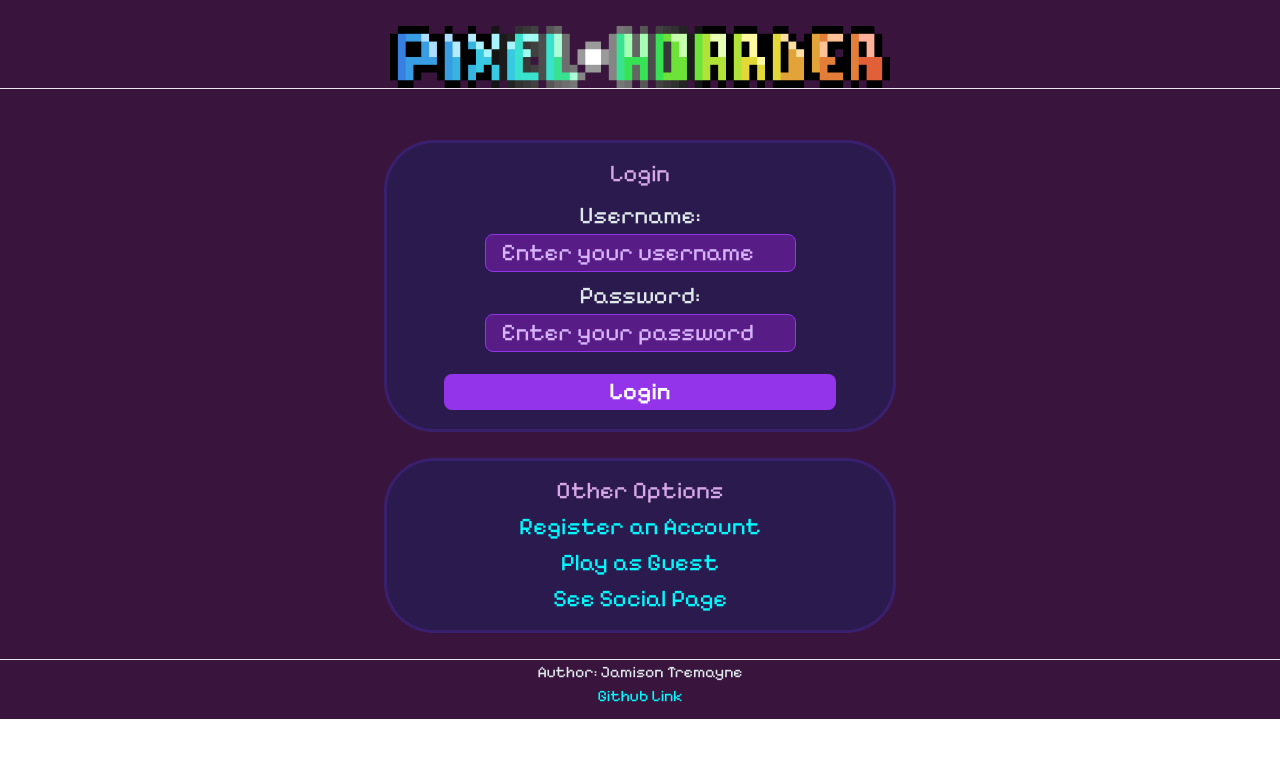
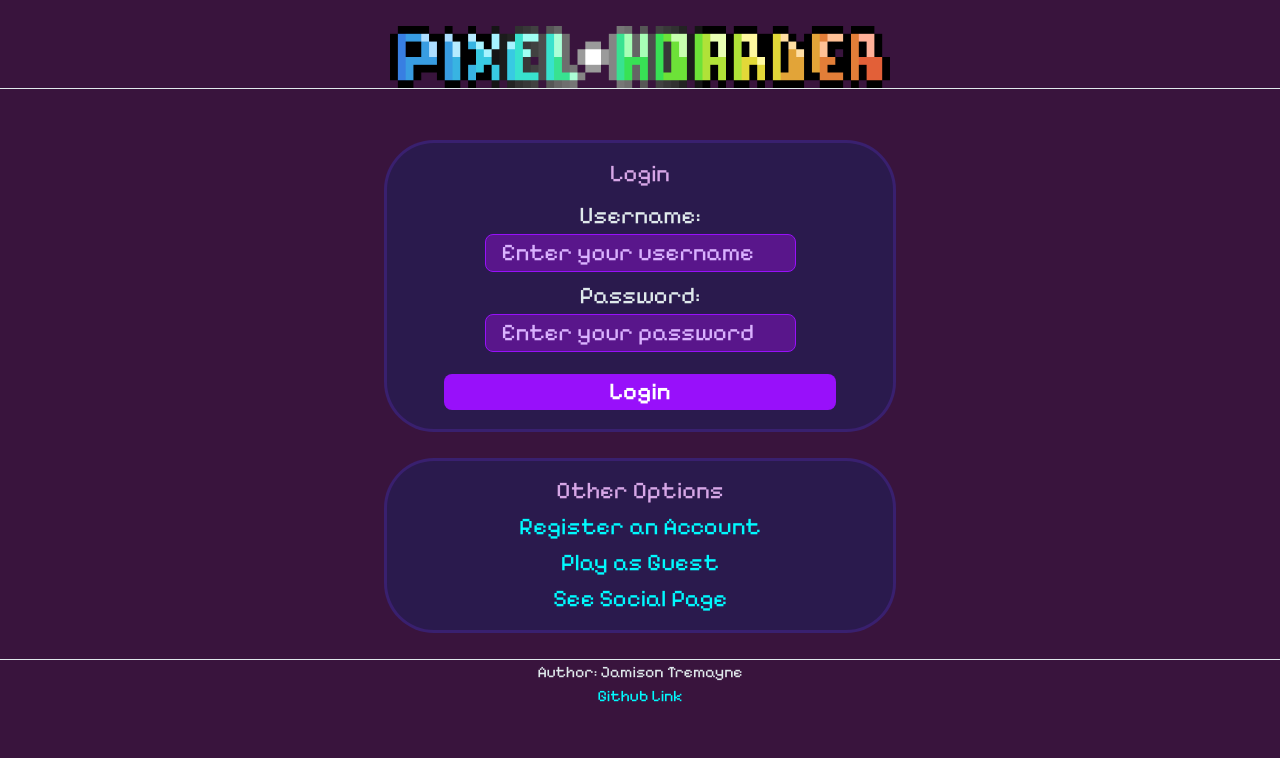
Before and after one commit to JamisonTremayne/startup, a React (Vite) app: page / in a window 1280 px wide. Shown: the top 758 px of the page. Built offline with nearby package versions, Linux system fonts and the light colour scheme.

Commit message:
Fixed Tailwind importing

```diff
--- a/index.html
+++ b/index.html
@@ -5,8 +5,6 @@
     <!-- <link rel="icon" href="/favicon.ico" /> -->
     <meta name="viewport" content="width=device-width, initial-scale=1" />
     <meta name="theme-color" content="#000000" />
-    <script src="https://cdn.tailwindcss.com"></script> <!-- This is used for Tailwind because I could not figure out how to get it setup with Vite -->
-
 
     <title>Pixel Hoarder</title>
   </head>
--- a/src/app.css
+++ b/src/app.css
@@ -1,6 +1,7 @@
 @import url('https://fonts.googleapis.com/css2?family=Pixelify+Sans:wght@400..700&display=swap');
+@import "tailwindcss";
 
-.body {
+body {
   font-family: "Pixelify Sans", sans-serif;
   font-size: 24px;
   background-color: #21143c;
--- a/src/app.jsx
+++ b/src/app.jsx
@@ -11,7 +11,7 @@ import { Social } from './social/social';
 export default function App() {
   return (
     <BrowserRouter>
-        <div className="body">
+        <div>
             <header>
                 <img src="pixel_hoarder_title.png" alt="Pixel Hoarder Title" className="mx-auto" width="500"/>
                 <hr />
```
Also changed, not shown: 2 other files (tests, documents, lock files or other folders).
